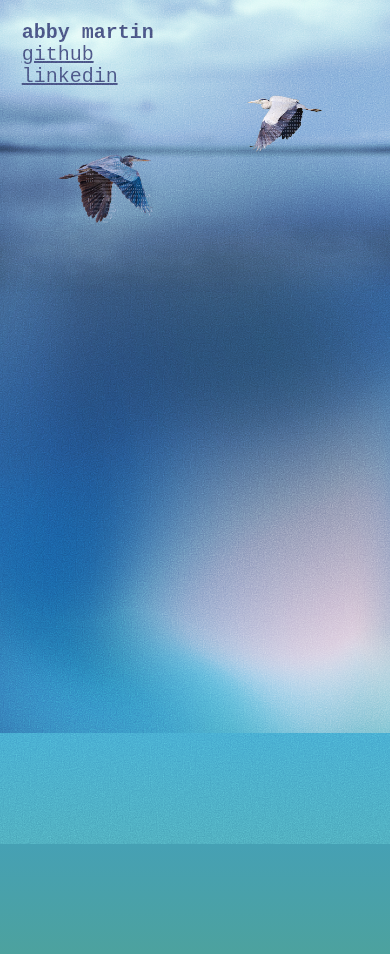
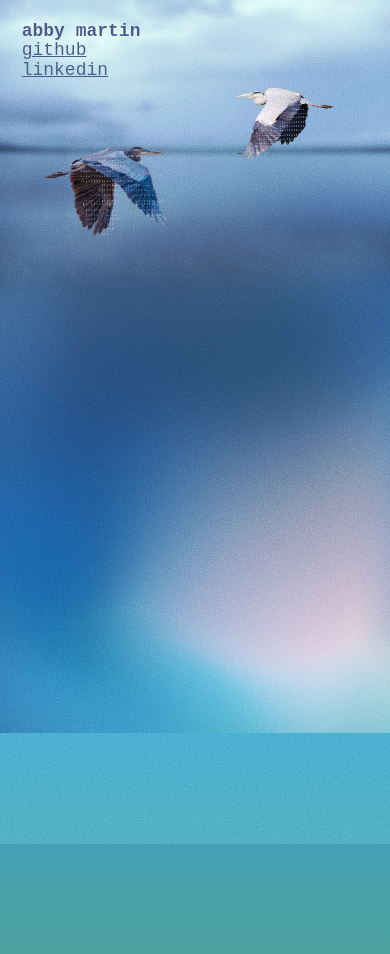
Before and after one commit to abbymartin/portfolio-site, a plain HTML site: page ascii_world/index.html in a window 390 px wide. Drawn offline with Linux system fonts and the light colour scheme; a web font is replaced by a local one.

Commit message:
update mobile scaling

```diff
--- a/ascii_world/index.html
+++ b/ascii_world/index.html
@@ -53,7 +53,7 @@
         </div>
 
         <!-- plain text -->
-        <pre class="thing text" style="--x:80; --y:80; --size:27; --min:20px; color:#414a75">
+        <pre class="thing text" style="--x:80; --y:80; --size:27; --min:18px; color:#414a75">
 <strong>abby martin</strong>
 <a href="https://github.com/abbymartin">github</a>
 <a href="https://www.linkedin.com/in/abbyvmartin/">linkedin</a>
@@ -70,7 +70,7 @@
                 <!-- group: move the heron, its ascii and its grain together with the outer --x/--y.
                      The inner pre's --x/--y are measured from the group's top-left.
                      grainy: grain over the whole group (text too); --shape keeps it off the transparent parts -->
-                <div class="thing grainy" data-parallax="0.15" style="--x:200; --y:320; --w:375; --z:1; --amount:0.6; --blend:multiply; --shape:url(images/heron1.png)">
+                <div class="thing grainy" data-parallax="0.15" style="--x:200; --y:320; --w:375; --z:1; --small-scale:1.3; --amount:0.6; --blend:multiply; --shape:url(images/heron1.png)">
                     <img src="images/heron1.png" width="960" alt="flying heron">
             <pre class="thing" style="--x:42; --y:64; --size:12.5; --z:2; color:#e1deff">
 
@@ -95,7 +95,7 @@
                 </div>
 
                 <!-- group: heron2 + its ascii + grain, moved together by the outer --x/--y -->
-                <div class="thing grainy" data-parallax="0.1" style="--x:900; --y:180; --w:320; --z:1; --amount:1; --blend:overlay; --shape:url(images/heron2.png)">
+                <div class="thing grainy" data-parallax="0.1" style="--x:900; --y:180; --w:320; --z:1; --small-scale:1.3; --amount:1; --blend:overlay; --shape:url(images/heron2.png)">
                 <img src="images/heron2.png" width="950" alt="flying heron">
                 <pre class="thing" style="--x:25; --y:65; --size:11; --z:2; color:#c5cff2">
         ..
```
